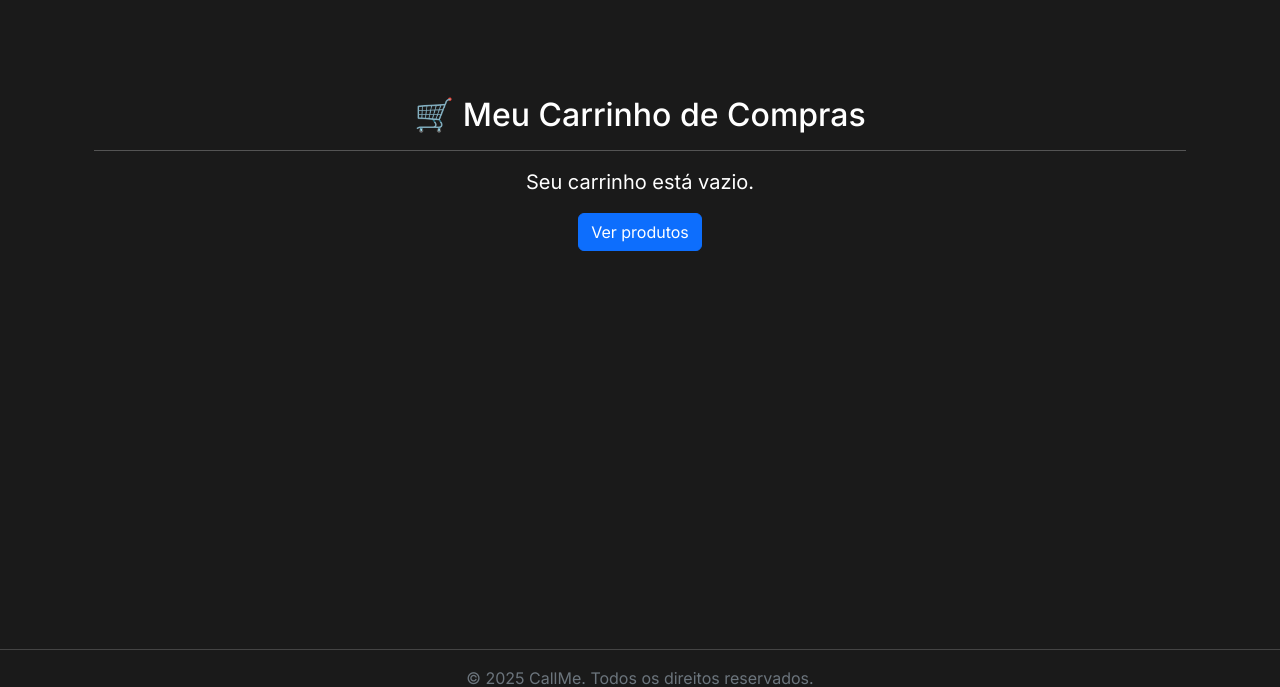
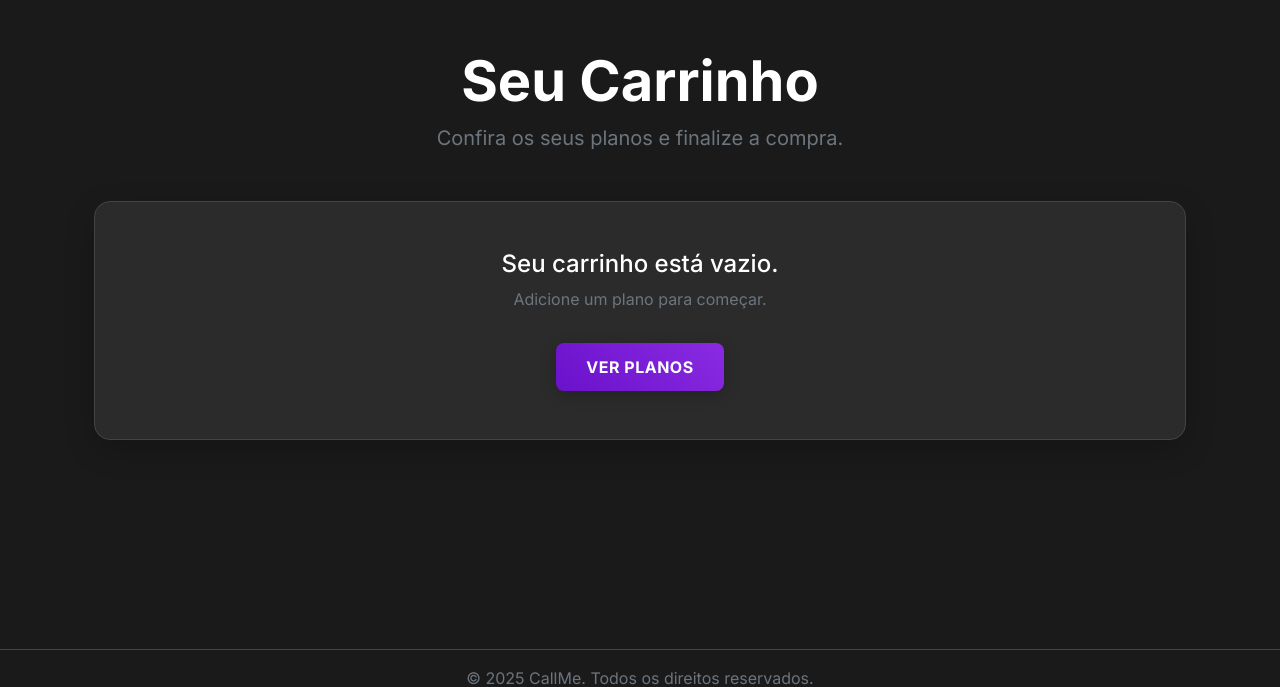
Before and after one commit to Anthonygoc/CallmeSite, a Django app: page /carrinho/ in a window 1280 px wide. Shown: the part 94-781 px from the top of the page. Run offline with Django 4.2, Linux system fonts and the light colour scheme; the visitor is signed in with stand-in values (Sample User, id 1).

Commit message:
Refactor : refatorando o design do meu carrinho e do meus pedidos

```diff
--- a/templates/carrinho.html
+++ b/templates/carrinho.html
@@ -4,66 +4,82 @@
 {% block title %}Meu Carrinho{% endblock %}
 
 {% block content %}
-<div class="container mt-5 mb-5">
-    <div class="row">
-        <div class="col-12 text-center">
-            <h2>🛒 Meu Carrinho de Compras</h2>
-            <hr>
-        </div>
+<div class="container">
+    <div class="text-center mb-5">
+        <h1 class="display-4 fw-bold">Seu Carrinho</h1>
+        <p class="lead text-secondary">Confira os seus planos e finalize a compra.</p>
     </div>
 
-    <div class="row">
+    <div class="row g-5">
         {% if carrinho %}
-        <div class="col-lg-9">
-            <table class="table">
+        <!-- Se o carrinho NÃO estiver vazio -->
+        <div class="col-lg-8">
+            <div class="card-modern">
+                <table class="cart-table">
                     <thead>
                         <tr>
-                        <th scope="col">Produto</th>
-                        <th scope="col">Preço</th>
-                        <th scope="col">Quantidade</th>
-                        <th scope="col">Subtotal</th>
-                        <th scope="col">Ação</th>
+                            <th colspan="2">Plano</th>
+                            <th>Preço</th>
+                            <th>Quantidade</th>
+                            <th>Subtotal</th>
+                            <th></th>
                         </tr>
                     </thead>
                     <tbody>
                         {% for produto_id, item in carrinho.items %}
                         <tr>
+                            <td style="width: 80px;">
+                                {% if item.imagem_url %}
+                                    <img src="{{ item.imagem_url }}" alt="{{ item.nome }}" class="img-fluid rounded-circle" style="width: 60px; height: 60px; object-fit: cover;">
+                                {% endif %}
+                            </td>
                             <td>
-                            <img src="{{ item.imagem_url }}" alt="{{ item.nome }}" class="img-fluid" style="max-width: 50px; margin-right: 10px;">
-                            {{ item.nome }}
+                                <span class="cart-product-name">{{ item.nome }}</span>
                             </td>
                             <td>R$ {{ item.preco }}</td>
                             <td>{{ item.quantidade }}</td>
                             <td>R$ {{ item.subtotal|floatformat:2 }}</td>
                             <td>
-                            <a href="#" class="btn btn-danger btn-sm">Remover</a>
+                                <!-- Adicione um link para remover o item no futuro -->
+                                <a href="#" class="btn btn-outline-danger btn-sm">Remover</a>
                             </td>
                         </tr>
                         {% endfor %}
                     </tbody>
                 </table>
             </div>
+        </div>
 
-        <div class="col-lg-3">
-            <div class="card">
-                <div class="card-body">
-                    <h5 class="card-title">Resumo do Pedido</h5>
+        <div class="col-lg-4">
+            <div class="card-modern summary-card">
+                <h3 class="h5 fw-bold mb-4">Resumo do Pedido</h3>
                 <ul class="list-group list-group-flush">
-                        <li class="list-group-item d-flex justify-content-between">
-                            <span>Total</span>
-                            <strong>R$ {{ total_carrinho|floatformat:2 }}</strong>
+                    <li class="list-group-item d-flex justify-content-between px-0">
+                        <span>Subtotal</span>
+                        <span>R$ {{ total_carrinho|floatformat:2 }}</span>
+                    </li>
+                    <li class="list-group-item d-flex justify-content-between px-0">
+                        <span>Taxas</span>
+                        <span>R$ 0,00</span>
+                    </li>
+                    <li class="list-group-item d-flex justify-content-between px-0 mt-3 border-top pt-3">
+                        <strong>Total</strong>
+                        <strong class="h5">R$ {{ total_carrinho|floatformat:2 }}</strong>
                     </li>
                 </ul>
-                  <div class="d-grid gap-2 mt-3">
-                        <a href="{% url 'checkout' %}" class="btn btn-primary">Finalizar Compra</a>
-                    </div>
+                <div class="d-grid gap-2 mt-4">
+                    <a href="{% url 'checkout' %}" class="btn btn-purple">Finalizar Compra</a>
                 </div>
             </div>
         </div>
         {% else %}
-        <div class="col-12 text-center">
-            <p class="lead">Seu carrinho está vazio.</p>
-            <a href="{% url 'home' %}" class="btn btn-primary">Ver produtos</a>
+        <!-- Se o carrinho estiver vazio -->
+        <div class="col-12">
+            <div class="card-modern text-center py-5">
+                <h2 class="h4">Seu carrinho está vazio.</h2>
+                <p class="text-secondary">Adicione um plano para começar.</p>
+                <a href="{% url 'home' %}" class="btn btn-purple mt-3">Ver Planos</a>
+            </div>
         </div>
         {% endif %}
     </div>
```
Also changed, not shown: static/myapp/css/modern_theme.css (+43 -21 lines), templates/meus_pedidos.html (+23 -14 lines). Lines whose indentation alone changed are shown as unchanged.
